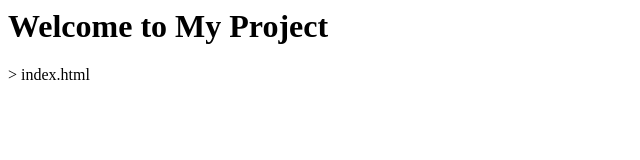
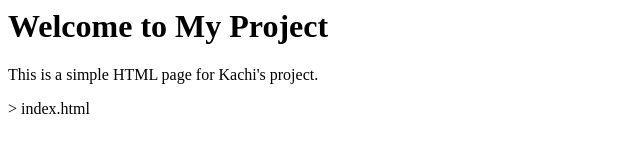
Before and after one commit to Dev-Odior/Khi-Den-Collab, a plain HTML site: page index.html in a window 1280 px wide. Shown: the whole page, without its empty margins (0-640 px from the left). Drawn offline with Linux system fonts and the light colour scheme.

Commit message:
Added a paragraph.

```diff
--- a/index.html
+++ b/index.html
@@ -6,5 +6,6 @@
     <body>
         <h1>Welcome to My Project
         </h1>
+        <p>This is a simple HTML page for Kachi's project.</p>
     </body>
 </html> > index.html
```
